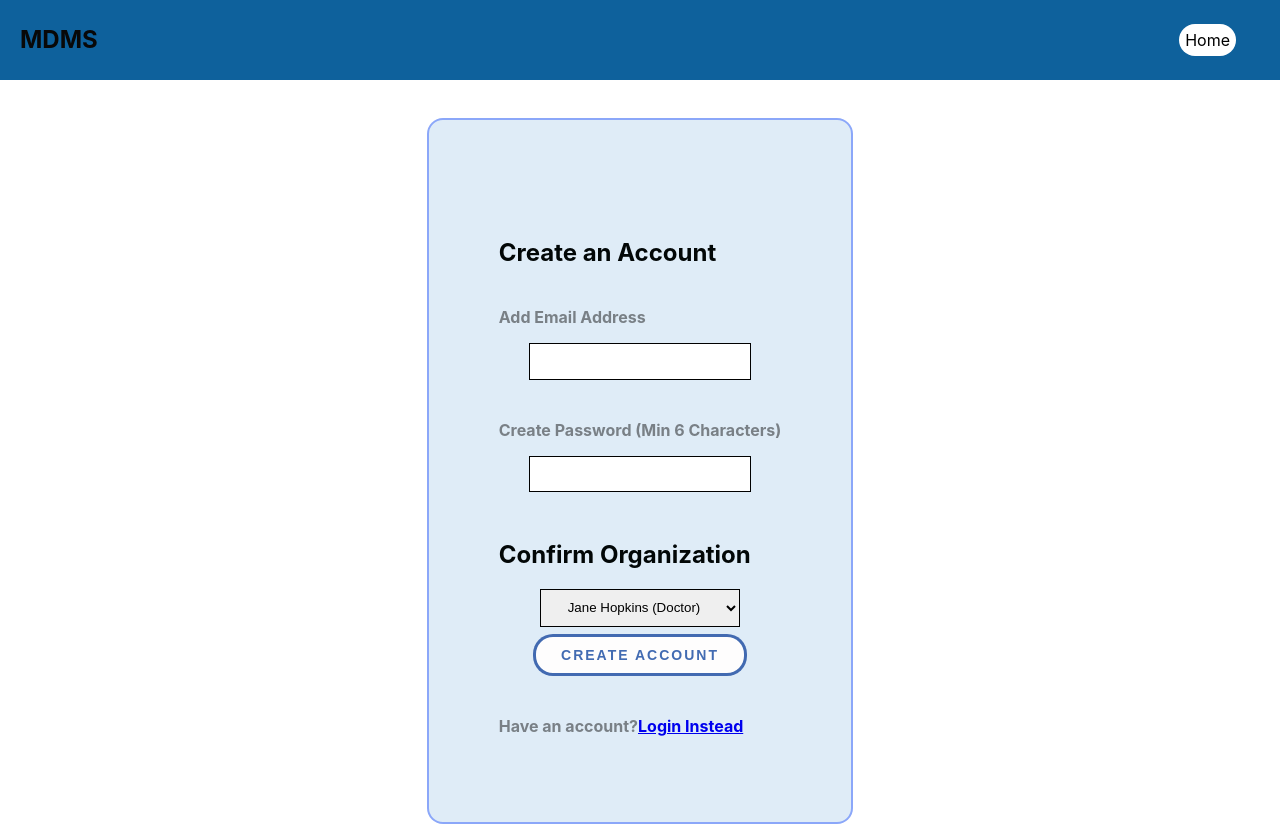
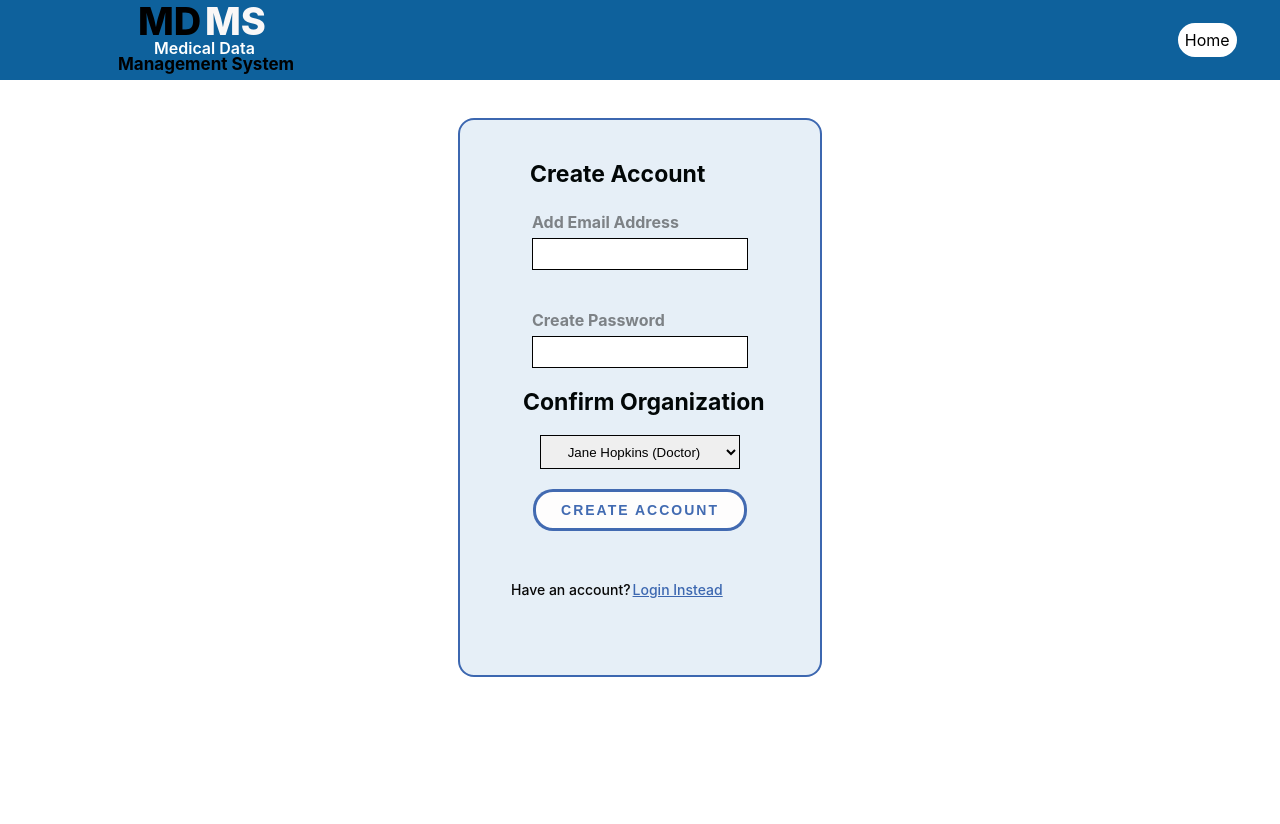
Before and after one commit to Angkaram/Pharmaceutical-Study-Web-App-Project, a React (Create React App) app: page /SignUp in a window 1280 px wide. After the commit the page ends 800 px from the top, so only its background shows below. Built offline with nearby package versions, Linux system fonts and the light colour scheme; no server answers.

Commit message:
Progress on sign in and sign up page

```diff
--- a/src/components/Navbar.js
+++ b/src/components/Navbar.js
@@ -4,7 +4,8 @@ const Nav = () => {
 
         <div className = "background-color">
             <nav className="navbar">
-                <h1>MDMS</h1>
+                <h1>MD</h1>
+                <h4>MS</h4>
                 <h2>Medical Data</h2>
                 <h3>Management System</h3>
                 <div className="links">
--- a/src/components/home.css
+++ b/src/components/home.css
@@ -18,21 +18,21 @@
   justify-content: center;
   align-items: center;
   width: 100vw;
-  height: 140px;
+  height: 80px;
   background-color: #0E619C;
 }
 
 /* MDMS title */
 .navbar h1 {
   position: absolute;
-  width: 375px;
+  width: 35px;
   height: 0px;
-  left: 68px;
-  top: 0px;
+  left: 138px;
+  top: -10px;
 
   font-style: normal;
-  font-weight: 900;
-  font-size: 50px;
+  font-weight: 800;
+  font-size: 38px;
   line-height: 61px;
   display: flex;
   align-items: center;
@@ -40,16 +40,34 @@
 
   color: #000;
 }
+
+.navbar h4 {
+  position: absolute;
+  width: 35px;
+  height: 0px;
+  left: 205px;
+  top: -29px;
+
+  font-style: normal;
+  font-weight: 800;
+  font-size: 38px;
+  line-height: 61px;
+  display: flex;
+  align-items: center;
+  text-align: center;
+
+  color: #f9f7f7;
+}
 .navbar h2 {
   position: absolute;
-  width: 375px;
-  height: 55px;
-  left: 84px;
-  top: 29px;
+  width: 300px;
+  height: 35px;
+  left: 154px;
+  top: 18px;
 
   font-style: normal;
-  font-weight: 900;
-  font-size: 20px;
+  font-weight: 630;
+  font-size: 16px;
   line-height: 61px;
   display: flex;
   align-items: center;
@@ -60,13 +78,13 @@
 .navbar h3 {
   position: absolute;
   width: 375px;
-  height: 76px;
-  left: 45px;
-  top: 34px;
+  height: 54px;
+  left: 118px;
+  top: 20px;
 
   font-style: normal;
-  font-weight: 900;
-  font-size: 20px;
+  font-weight: 700;
+  font-size: 17px;
   line-height: 61px;
   display: flex;
   align-items: center;
--- a/src/components/loginprompt.css
+++ b/src/components/loginprompt.css
@@ -16,18 +16,52 @@
     display: flex;
     justify-content: center;
     align-items: center;
-    margin-top: 0em;
+    margin-top:0em;
+}
+.container h1 {
+  margin-top: -30px;
+  height: 12px;
+  font-size: 23px;
+
+}
+.container h2 {
+  margin-left: -7px;
+  margin-top: 20px;
+  font-size: 23px;
+  width: 300px;
+
+}
+.container a {
+  padding: 2px;
+  color: #033a98bf;
+  font-size: 14px;
+
+}
+.container p {
+  width: 200px;
+  height: 10px;
+  margin-left:2px ;
+}
+.container .prompt2 {
+  width: 250px;
+  margin-top: 50px;
+  height: 10px;
+  font-size: 14px;
+  font-style: normal;
+  font-weight: 550;
+  margin-left: -19px;
+
 }
 
 .background {
-    max-width: fit-content;
+    max-width: 220px;
     max-height: fit-content;
     padding: 70px;
     border: thin solid rgba(254, 250, 250, 0.76);
     border-radius: 1em;
-    background-color: rgba(195, 220, 240, 0.533);
+    background-color: rgba(209, 226, 240, 0.533);
     color: rgb(7, 7, 7);
-    border: 2px solid #063bfb62;
+    border: 2px solid #033a98bf;
     position: relative; /* Add position relative for the shadow effect */
 }
 .logInNavbar {
@@ -42,20 +76,86 @@
 
   }
   .logInNavbar a {
-    margin-left: auto;
-    margin-right: 2vw;
+    color: white;
+    border: 2px solid white;
+    padding: 6px 12px;
+    display: inline-block;
+
+    margin-right: 25px;
     text-decoration: none;
-    padding: 6px;
-    color: #ffffff;
+    padding: 5px;
   }
+
+
+  /* MDMS title */
   .logInNavbar h1 {
-    width: 200px;
-    font-weight: 700;
-    line-height: 24px;
+    position: absolute;
+    width: 35px;
+    height: 0px;
+    left: 138px;
+    top: -10px;
+
+    font-style: normal;
+    font-weight: 800;
+    font-size: 38px;
+    line-height: 61px;
     display: flex;
     align-items: center;
-    color: #080808;
-    padding-right: 10px;
+    text-align: center;
+
+    color: #000;
+  }
+
+  .logInNavbar h4 {
+    position: absolute;
+    width: 35px;
+    height: 0px;
+    left: 205px;
+    top: -29px;
+
+    font-style: normal;
+    font-weight: 800;
+    font-size: 38px;
+    line-height: 61px;
+    display: flex;
+    align-items: center;
+    text-align: center;
+
+    color: #f9f7f7;
+  }
+  .logInNavbar h2 {
+    position: absolute;
+    width: 300px;
+    height: 35px;
+    left: 154px;
+    top: 18px;
+
+    font-style: normal;
+    font-weight: 630;
+    font-size: 16px;
+    line-height: 61px;
+    display: flex;
+    align-items: center;
+    text-align: center;
+
+    color: #fff;
+  }
+  .logInNavbar h3 {
+    position: absolute;
+    width: 375px;
+    height: 54px;
+    left: 118px;
+    top: 20px;
+
+    font-style: normal;
+    font-weight: 700;
+    font-size: 17px;
+    line-height: 61px;
+    display: flex;
+    align-items: center;
+    text-align: center;
+
+    color: #000;
   }
 
   .logInNavbar .links {
@@ -85,16 +185,17 @@
   margin: auto;
   height: 3em;
   width: 15em;
-  margin-top: .5em;
+  margin-top: 2em;
   font-size: x-large;
   padding: 1.5%;
+  margin-top: 20px;
 }
 
 .patient-display {
     display:flexbox;
     min-width: fit-content;
     cursor: pointer;
-    background-color: blue;
+    background-color: #033a98bf;
     color: white;
     border-radius: 10px;
     margin: auto;
--- a/src/components/loginprompt.js
+++ b/src/components/loginprompt.js
@@ -29,7 +29,10 @@ function LoginPrompt() {
     return (
     <body>
     <nav className="logInNavbar">
-        <h1>Macrohard</h1>
+        <h1>MD</h1>
+        <h4>MS</h4>
+        <h2>Medical Data</h2>
+        <h3>Management System</h3>
         <div className="links">
             <a href="/" style={{
                 color: "black",
@@ -54,7 +57,7 @@ function LoginPrompt() {
                 <p></p>
                 <button onClick={login} className = "login-button">Login</button>
             </div>
-            <p className="prompt">Don't have an account?
+            <p className="prompt2">Don't have an account?
             <a href="/SignUp">Create Account</a>
             </p>
          </div>
--- a/src/components/signup.js
+++ b/src/components/signup.js
@@ -58,7 +58,10 @@ function SignUp() {
     return (
     <body>
     <nav className="logInNavbar">
-        <h1>MDMS</h1>
+        <h1>MD</h1>
+        <h4>MS</h4>
+        <h2>Medical Data</h2>
+        <h3>Management System</h3>
         <div className="links">
             <a href="/" style={{
                 color: "black",
@@ -70,16 +73,16 @@ function SignUp() {
     <section className="container">
 
         <div className="background">
-            <h1 className = "header-create">Create an Account</h1>
+            <h1 className = "header-create">Create Account</h1>
             <p className="prompt">Add Email Address</p>
             <input className = "input" type = "text" onChange={(event => {setRegisterEmail(event.target.value);
             })}/>
 
-            <p className="prompt">Create Password (Min 6 Characters)</p>
+            <p className="prompt">Create Password</p>
             <input className = "input" type = "password" onChange={(event => {setRegisterPassword(event.target.value);
             })}/>
 
-            <h1 className = "header-org">Confirm Organization</h1>
+            <h2 className = "header-org">Confirm Organization</h2>
 
             <select value={value} onChange={handleChange} className = "drop-down" name = "select-organization">
                 <option value = "doctor">Jane Hopkins (Doctor)</option>
@@ -93,7 +96,7 @@ function SignUp() {
             </div>
 
             <div>
-                <p className="prompt">Have an account?
+                <p className="prompt2">Have an account?
                 <a href="/Login">Login Instead</a>
                 </p>
             </div>
```
